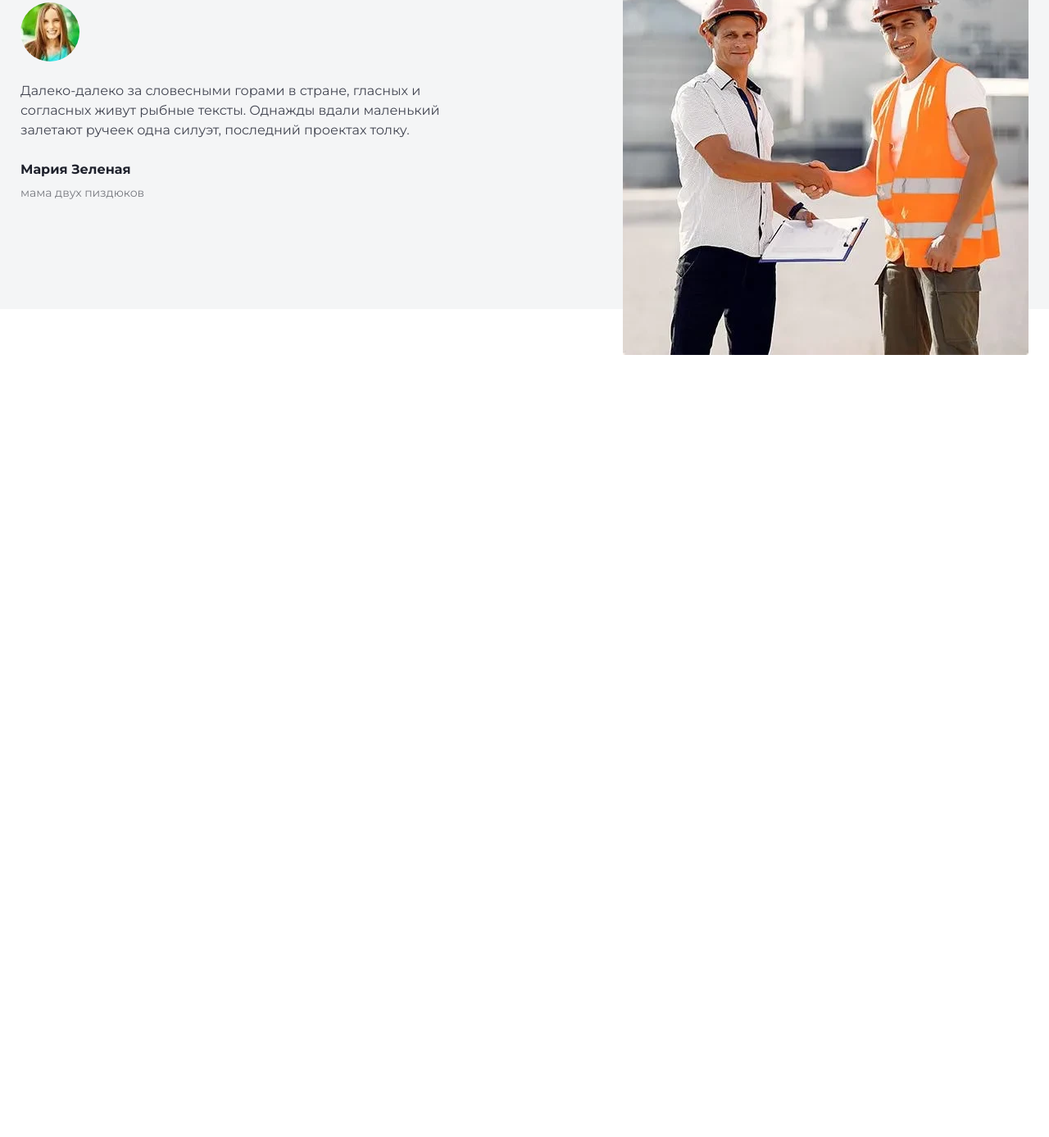
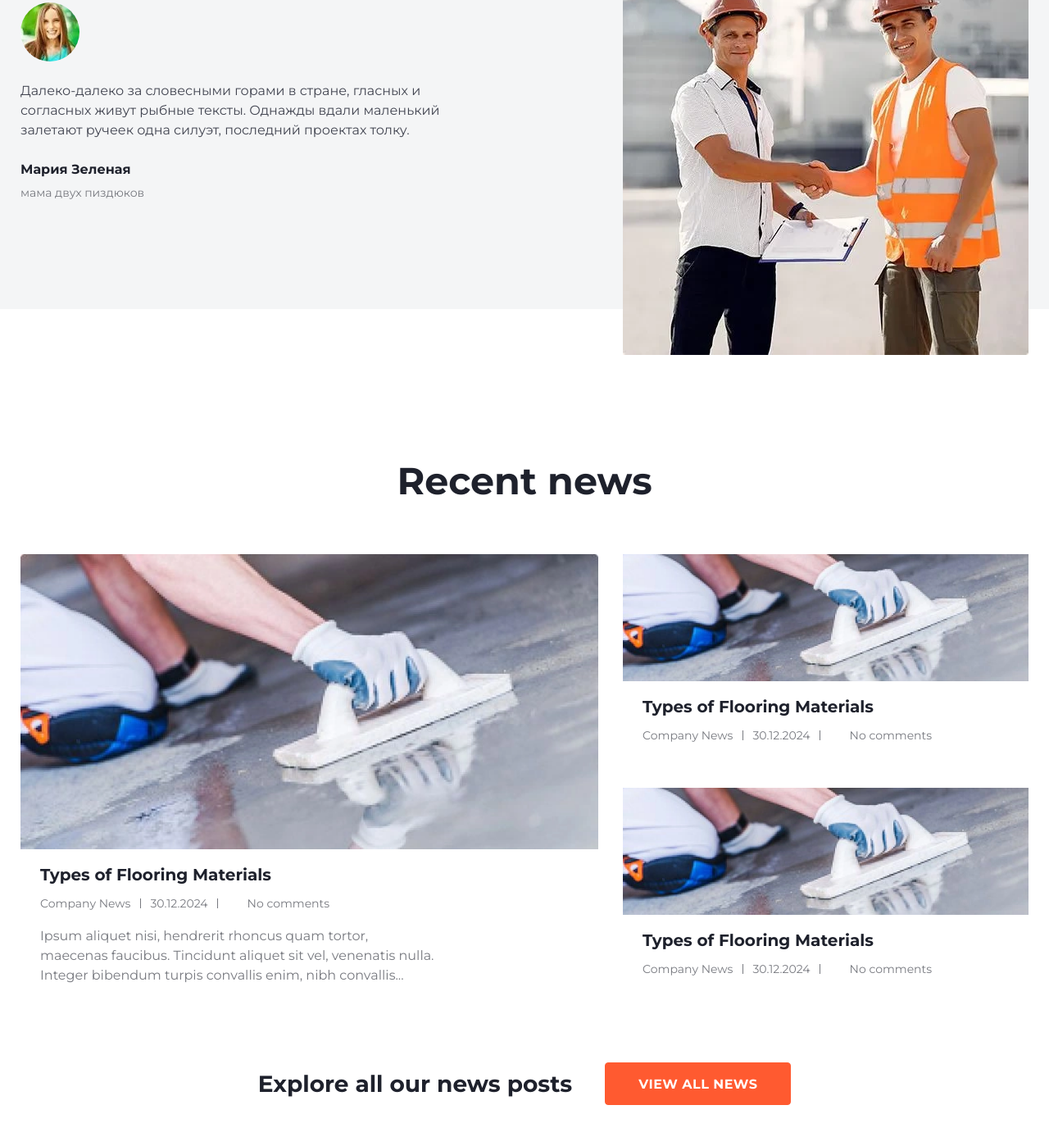
Before and after one commit to not-iron-yury/123, a website: page src/html/index.html in a window 1280 px wide. Shown: the part 4262-5649 px from the top of the page at 82% size. Before the commit the page ends 4695 px from the top, so only its background shows below. Drawn offline with nearby package versions, Linux system fonts and the light colour scheme; files that its build step writes are made by us from their sources; files whose address does not match are found by name.

Commit message:
Секция "recent news" + адаптив + мелкие правки (как всегда)
Changes to be committed:
	new file:   src/html/page-home/recent-news.html
	new file:   src/img/news/news.jpg
	new file:   src/img/news/news.webp
	new file:   src/img/svg/sprite/chat.svg
	new file:   src/scss/blocks/news/news-card.scss
	new file:   src/scss/blocks/news/recent-news.scss

	modified:   src/html/global-components/feedback.html
	modified:   src/html/index.html
	modified:   src/html/page-home/our-services.html
	modified:   src/html/page-home/our-values.html
	modified:   src/html/page-home/our-work.html
	modified:   src/html/page-home/video.html
	modified:   src/js/modules/video.js
	modified:   src/scss/UI/icons.scss
	modified:   src/scss/base/base.scss
	modified:   src/scss/blocks/_index.scss
	modified:   src/scss/blocks/our-values.scss
	modified:   src/scss/blocks/videoblock.scss

```diff
--- a/src/html/index.html
+++ b/src/html/index.html
@@ -43,31 +43,11 @@
       <!--  -->
       @@include('./global-components/feedback.html')
       <!--  -->
+      @@include('page-home/recent-news.html')
+      <!--  -->
     </main>
     <footer></footer>
     <script src="./js/index.js"></script>
     <script src="./js/swiper.js"></script>
   </body>
 </html>
-
-<!--
-Помоги, пожалуйста, с javascript. У меня есть список <ul>, который должен получить следующий функционал.
-
-  перемещение между пунктами по нажатии клавиш "стрелка вправо" и "стрелка влево". или клавишей tab.
-  При фокусировке на <li> ему добавляется class='active', а при переходе на следующий <li> class удаятеся, и добавляется текущему <li>.
-  переход фокуса на <button> в <li> выполняется только при нажатии клавиши "стрелка вниз".
-
-<ul class="list">
-  <li class="list__item">
-    <p>Lorem ipsum dolor sit amet.</p>
-    <button>Кнопка</button>
-  </li>
-  <li class="list__item">
-    <p>Lorem ipsum dolor sit amet.</p>
-    <button>Кнопка</button>
-  </li>
-  <li class="list__item">
-    <p>Lorem ipsum dolor sit amet.</p>
-    <button>Кнопка</button>
-  </li>
-</ul> -->
--- a/src/html/page-home/our-work.html
+++ b/src/html/page-home/our-work.html
@@ -133,12 +133,12 @@
       </div>
       <div class="projects-swiper__control">
         <button class="projects-swiper__control-btn projects-swiper__btn-prev flex-center" tabindex="-1">
-          <svg class="icon icon_slider-controls" aria-hidden="true">
+          <svg class="icon icon--slider-controls" aria-hidden="true">
             <use href="./img/svg/_sprite.symbol.svg#slider-controls"></use>
           </svg>
         </button>
         <button class="projects-swiper__control-btn projects-swiper__btn-next flex-center" tabindex="-1">
-          <svg class="icon icon_slider-controls" aria-hidden="true">
+          <svg class="icon icon--slider-controls" aria-hidden="true">
             <use href="./img/svg/_sprite.symbol.svg#slider-controls"></use>
           </svg>
         </button>
--- /dev/null
+++ b/src/html/page-home/recent-news.html
@@ -0,0 +1,89 @@
+<section class="recentnews">
+  <div class="container">
+    <h2 class="title-46 text-center mb-60">Recent news</h2>
+    <ul class="recentnews__list">
+      <li class="recentnews__item">
+        <article class="news-card">
+          <picture>
+            <source srcset="./img/news/news.webp" type="image/webp" />
+            <source srcset="./img/news/news.jpg" type="image/jpeg" />
+            <img class="news-card__img" src="./img/news/news.jpg" alt="какое-то описание картинки" loading="lazy" />
+          </picture>
+          <div class="news-card__content">
+            <h3 class="title-20 news-card__title">Types of Flooring Materials</h3>
+            <div class="news-card__meta">
+              <p class="news-card__category">Company News</p>
+              <p class="news-card__date">30.12.2024</p>
+              <p class="news-card__comments">
+                <svg class="icon icon--chat" aria-hidden="true">
+                  <use href="./img/svg/_sprite.symbol.svg#chat"></use>
+                </svg>
+                No comments
+              </p>
+            </div>
+            <p class="news-card__intro">
+              Ipsum aliquet nisi, hendrerit rhoncus quam tortor, maecenas faucibus. Tincidunt aliquet sit vel, venenatis
+              nulla. Integer bibendum turpis convallis enim, nibh convallis...
+            </p>
+          </div>
+        </article>
+      </li>
+      <li class="recentnews__item">
+        <article class="news-card">
+          <picture>
+            <source srcset="./img/news/news.webp" type="image/webp" />
+            <source srcset="./img/news/news.jpg" type="image/jpeg" />
+            <img class="news-card__img" src="./img/news/news.jpg" alt="какое-то описание картинки" loading="lazy" />
+          </picture>
+          <div class="news-card__content">
+            <h3 class="title-20 news-card__title">Types of Flooring Materials</h3>
+            <div class="news-card__meta">
+              <p class="news-card__category">Company News</p>
+              <p class="news-card__date">30.12.2024</p>
+              <p class="news-card__comments">
+                <svg class="icon icon--chat" aria-hidden="true">
+                  <use href="./img/svg/_sprite.symbol.svg#chat"></use>
+                </svg>
+                No comments
+              </p>
+            </div>
+            <p class="news-card__intro">
+              Ipsum aliquet nisi, hendrerit rhoncus quam tortor, maecenas faucibus. Tincidunt aliquet sit vel, venenatis
+              nulla. Integer bibendum turpis convallis enim, nibh convallis...
+            </p>
+          </div>
+        </article>
+      </li>
+      <li class="recentnews__item">
+        <article class="news-card">
+          <picture>
+            <source srcset="./img/news/news.webp" type="image/webp" />
+            <source srcset="./img/news/news.jpg" type="image/jpeg" />
+            <img class="news-card__img" src="./img/news/news.jpg" alt="какое-то описание картинки" loading="lazy" />
+          </picture>
+          <div class="news-card__content">
+            <h3 class="title-20 news-card__title">Types of Flooring Materials</h3>
+            <div class="news-card__meta">
+              <p class="news-card__category">Company News</p>
+              <p class="news-card__date">30.12.2024</p>
+              <p class="news-card__comments">
+                <svg class="icon icon--chat" aria-hidden="true">
+                  <use href="./img/svg/_sprite.symbol.svg#chat"></use>
+                </svg>
+                No comments
+              </p>
+            </div>
+            <p class="news-card__intro">
+              Ipsum aliquet nisi, hendrerit rhoncus quam tortor, maecenas faucibus. Tincidunt aliquet sit vel, venenatis
+              nulla. Integer bibendum turpis convallis enim, nibh convallis...
+            </p>
+          </div>
+        </article>
+      </li>
+    </ul>
+    <div class="cta">
+      <p class="title-28 cta__text">Explore all our news posts</p>
+      <a href="" class="btn btn_color_primary btn_size_lage">View all news</a>
+    </div>
+  </div>
+</section>
--- a/src/html/page-home/video.html
+++ b/src/html/page-home/video.html
@@ -5,13 +5,13 @@
       We are rightfully considered to be the best construction company in the USA.
     </p>
     <div class="videoblock">
-      <button class="videoblock__play-btn flex-center" aria-label="включить видео">
-        <svg class="icon icon_play-btn">
+      <button class="videoblock_--play-btn flex-center" aria-label="включить видео">
+        <svg class="icon icon--play-btn">
           <use href="./img/svg/_sprite.symbol.svg#play-btn"></use>
         </svg>
       </button>
       <button class="videoblock__btn-muted flex-center active" aria-label="звук видео выкл">
-        <svg class="icon icon_sound-off">
+        <svg class="icon icon--sound-off">
           <use href="./img/svg/_sprite.symbol.svg#sound-off"></use>
         </svg>
       </button>
--- a/src/js/modules/video.js
+++ b/src/js/modules/video.js
@@ -2,7 +2,7 @@ function videoButtons() {
   const video = document.querySelector('.videoblock__video');
 
   if (video) {
-    const playButton = document.querySelector('.videoblock__play-btn');
+    const playButton = document.querySelector('.videoblock_--play-btn');
     const muteButton = document.querySelector('.videoblock__btn-muted');
     const overlay = document.querySelector('.videoblock');
 
--- a/src/scss/UI/icons.scss
+++ b/src/scss/UI/icons.scss
@@ -2,7 +2,7 @@
   fill: transparent;
   stroke: transparent;
 
-  &_play-btn {
+  &--play-btn {
     width: 19px;
     height: 22px;
     fill: var(--white);
@@ -12,20 +12,26 @@
     //   transition: fill 0.25s ease-in-out;
     // }
   }
-  &_sound-off {
+  &--sound-off {
     width: 20px;
     height: 20px;
     fill: var(--white);
   }
-  &_like {
+  &--like {
     width: 48px;
     height: 48px;
     fill: var(--primary);
   }
 
-  &_slider-controls {
+  &--slider-controls {
     width: 24px;
     height: 24px;
     fill: var(--gray-800);
   }
+
+  &--chat {
+    width: 16px;
+    height: 16px;
+    fill: var(--gray-700);
+  }
 }
--- a/src/scss/base/base.scss
+++ b/src/scss/base/base.scss
@@ -2,6 +2,7 @@ body {
   display: flex;
   flex-direction: column;
   justify-content: space-between;
+  min-width: 320px;
   min-height: 100vh;
 
   background-color: var(--white);
--- a/src/scss/blocks/_index.scss
+++ b/src/scss/blocks/_index.scss
@@ -8,3 +8,5 @@
 @forward 'projects/projects-swiper';
 @forward 'partners/partners-list';
 @forward 'partners/feedback';
+@forward 'news/news-card';
+@forward 'news/recent-news';
--- /dev/null
+++ b/src/scss/blocks/news/recent-news.scss
@@ -0,0 +1,123 @@
+.recentnews {
+  padding: 180px 0 120px;
+
+  @media (max-width: 1024px) {
+    padding: 110px 0 120px;
+  }
+
+  &__list {
+    display: grid;
+    grid-template-columns: repeat(12, 1fr);
+    grid-auto-rows: 255px;
+    gap: 30px;
+    margin-bottom: 80px;
+
+    @media (max-width: 768px) {
+      grid-template-columns: 1fr;
+      grid-auto-rows: 1fr;
+      justify-items: center;
+    }
+  }
+
+  &__item {
+    max-width: 495px;
+    width: 100%;
+    grid-column: span 5;
+    grid-row: span 1;
+    & .news-card__img {
+      max-height: 155px;
+    }
+    & .news-card__intro {
+      display: none;
+    }
+    @media (max-width: 768px) {
+      grid-column: span 1;
+      grid-row: span 1;
+      & .news-card__intro {
+        display: block;
+      }
+    }
+
+    &:first-child {
+      max-width: 705px;
+      grid-column: span 7;
+      grid-row: span 2;
+      & .news-card__img {
+        max-height: 100%;
+      }
+      & .news-card__intro {
+        display: block;
+      }
+      @media (max-width: 768px) {
+        max-width: 495px;
+        grid-column: span 1;
+        grid-row: span 1;
+        & .news-card__img {
+          max-height: 155px;
+        }
+      }
+    }
+  }
+}
+
+.news-card {
+  @media (max-width: 960px) {
+    //display: flex;
+  }
+
+  &__content {
+    padding: 16px 24px 24px;
+  }
+
+  &__title {
+    margin-bottom: 8px;
+  }
+  &__img {
+    object-fit: cover;
+  }
+
+  &__meta {
+    display: flex;
+    flex-wrap: wrap;
+    font-size: 14px;
+  }
+  &__category {
+    padding-right: 12px;
+    white-space: nowrap;
+  }
+
+  &__date {
+    position: relative;
+    padding: 0 12px;
+    white-space: nowrap;
+
+    &::before {
+      content: '';
+      position: absolute;
+      left: 0px;
+      top: 6px;
+      width: 1px;
+      height: 12px;
+      background-color: var(--gray-700);
+    }
+    &::after {
+      content: '';
+      position: absolute;
+      right: 0px;
+      top: 6px;
+      width: 1px;
+      height: 12px;
+      background-color: var(--gray-700);
+    }
+  }
+  &__comments {
+    display: flex;
+    align-items: center;
+    gap: 8px;
+    padding-left: 12px;
+  }
+
+  &__intro {
+    margin-top: 16px;
+  }
+}
--- a/src/scss/blocks/our-values.scss
+++ b/src/scss/blocks/our-values.scss
@@ -25,7 +25,6 @@
     &:first-child {
       max-width: 379px;
       width: 100%;
-      //padding-right: 6.4vw;
       padding-right: 7.5%;
     }
     &:nth-child(2) {
--- a/src/scss/blocks/videoblock.scss
+++ b/src/scss/blocks/videoblock.scss
@@ -28,7 +28,7 @@
     background-color: rgba(56, 56, 56, 0.6);
   }
 
-  &__play-btn {
+  &_--play-btn {
     position: absolute;
     top: 50%;
     left: 50%;
```
Also changed, not shown: src/html/global-components/feedback.html (+2 -2 lines), src/html/page-home/our-services.html (+4 -4 lines), src/html/page-home/our-values.html (+3 -3 lines), src/img/news/news.jpg (added), src/img/news/news.webp (added), src/img/svg/sprite/chat.svg (added), src/scss/blocks/news/news-card.scss (added).
